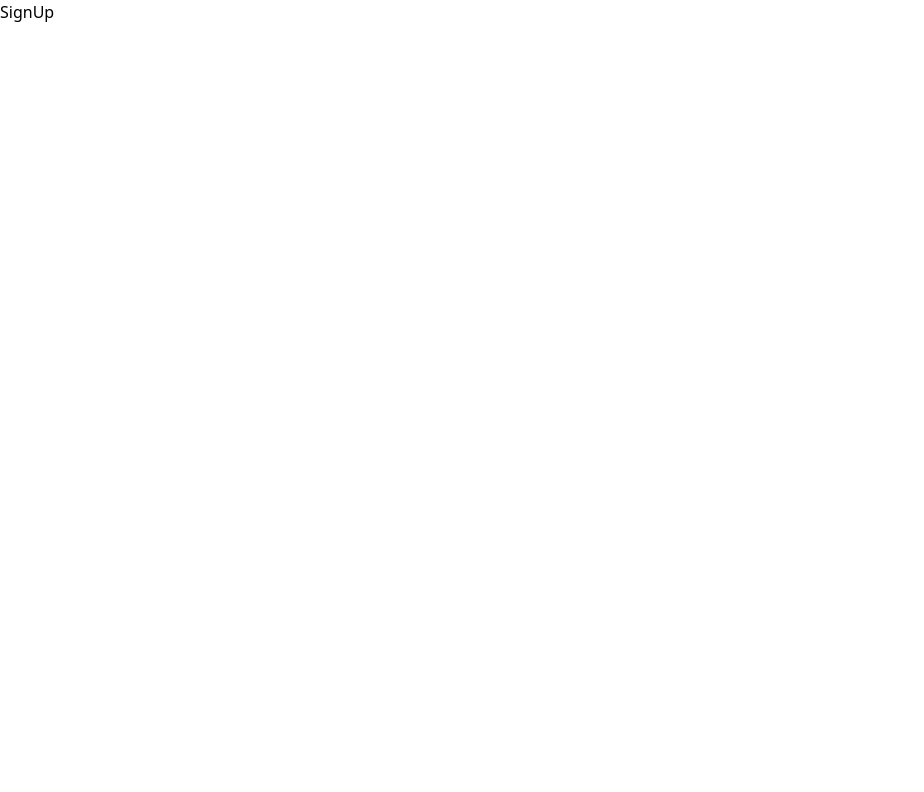
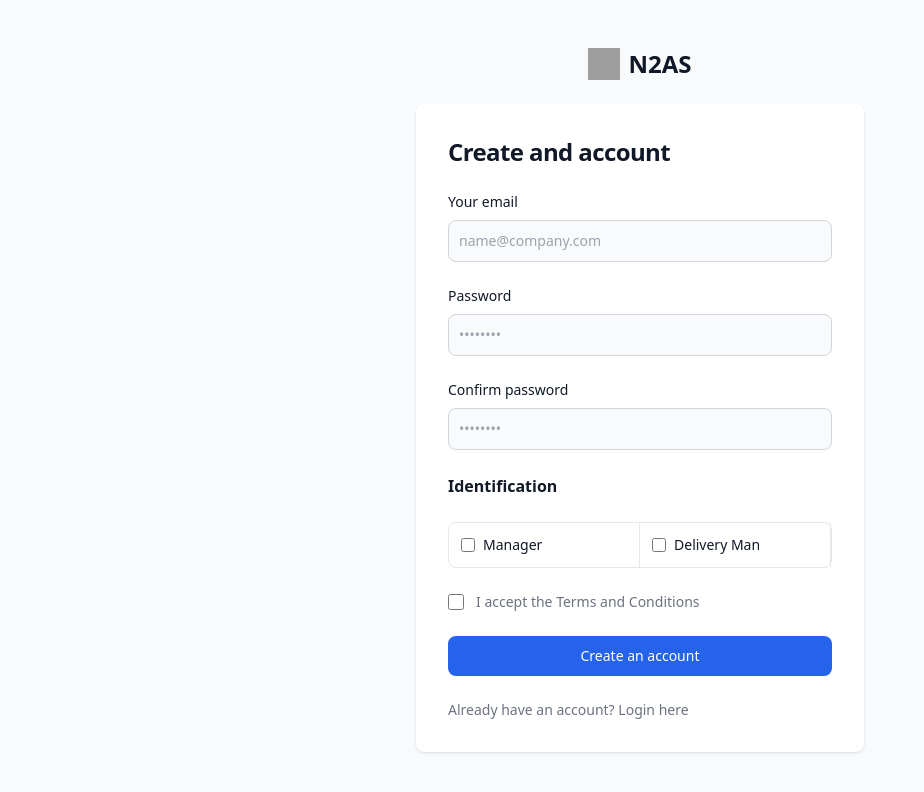
Before and after one commit to subrat0018/Newspaper-Agency-Automation-Software, a React (Vite) app in the folder Client/: page /sign-up in a window 1280 px wide. Shown: the top 792 px of the page, without its empty margins (0-924 px from the left). Built offline with nearby package versions, Linux system fonts and the light colour scheme; grey boxes are pictures that could not be loaded.

Commit message:
added SignUp Page

```diff
--- a/Client/src/pages/SignUp.jsx
+++ b/Client/src/pages/SignUp.jsx
@@ -1,7 +1,157 @@
 import React from "react";
 
 const SignUp = () => {
-  return <div>SignUp</div>;
+  return (
+    <section class="bg-gray-50 dark:bg-gray-900">
+      <div class="flex flex-col items-center justify-center px-6 py-8 mx-auto md:h-screen lg:py-0">
+        <a
+          href="#"
+          class="flex items-center mb-6 text-2xl font-semibold text-gray-900 dark:text-white"
+        >
+          <img
+            class="w-8 h-8 mr-2"
+            src="https://flowbite.s3.amazonaws.com/blocks/marketing-ui/logo.svg"
+            alt="logo"
+          />
+          N2AS
+        </a>
+        <div class="w-full bg-white rounded-lg shadow dark:border md:mt-0 sm:max-w-md xl:p-0 dark:bg-gray-800 dark:border-gray-700">
+          <div class="p-6 space-y-4 md:space-y-6 sm:p-8">
+            <h1 class="text-xl font-bold leading-tight tracking-tight text-gray-900 md:text-2xl dark:text-white">
+              Create and account
+            </h1>
+            <form class="space-y-4 md:space-y-6" action="#">
+              <div>
+                <label
+                  for="email"
+                  class="block mb-2 text-sm font-medium text-gray-900 dark:text-white"
+                >
+                  Your email
+                </label>
+                <input
+                  type="email"
+                  name="email"
+                  id="email"
+                  class="bg-gray-50 border border-gray-300 text-gray-900 sm:text-sm rounded-lg focus:ring-primary-600 focus:border-primary-600 block w-full p-2.5 dark:bg-gray-700 dark:border-gray-600 dark:placeholder-gray-400 dark:text-white dark:focus:ring-blue-500 dark:focus:border-blue-500"
+                  placeholder="name@company.com"
+                  required=""
+                />
+              </div>
+              <div>
+                <label
+                  for="password"
+                  class="block mb-2 text-sm font-medium text-gray-900 dark:text-white"
+                >
+                  Password
+                </label>
+                <input
+                  type="password"
+                  name="password"
+                  id="password"
+                  placeholder="••••••••"
+                  class="bg-gray-50 border border-gray-300 text-gray-900 sm:text-sm rounded-lg focus:ring-primary-600 focus:border-primary-600 block w-full p-2.5 dark:bg-gray-700 dark:border-gray-600 dark:placeholder-gray-400 dark:text-white dark:focus:ring-blue-500 dark:focus:border-blue-500"
+                  required=""
+                />
+              </div>
+              <div>
+                <label
+                  for="confirm-password"
+                  class="block mb-2 text-sm font-medium text-gray-900 dark:text-white"
+                >
+                  Confirm password
+                </label>
+                <input
+                  type="confirm-password"
+                  name="confirm-password"
+                  id="confirm-password"
+                  placeholder="••••••••"
+                  class="bg-gray-50 border border-gray-300 text-gray-900 sm:text-sm rounded-lg focus:ring-primary-600 focus:border-primary-600 block w-full p-2.5 dark:bg-gray-700 dark:border-gray-600 dark:placeholder-gray-400 dark:text-white dark:focus:ring-blue-500 dark:focus:border-blue-500"
+                  required=""
+                />
+              </div>
+              <h3 class="font-semibold text-gray-900 dark:text-white">
+                Identification
+              </h3>
+              <ul class="items-center w-full text-sm font-medium text-gray-900 bg-white border border-gray-200 rounded-lg sm:flex dark:bg-gray-700 dark:border-gray-600 dark:text-white">
+                <li class="w-full border-b border-gray-200 sm:border-b-0 sm:border-r dark:border-gray-600">
+                  <div class="flex items-center pl-3">
+                    <input
+                      id="vue-checkbox-list"
+                      type="checkbox"
+                      value=""
+                      class="w-4 h-4 text-blue-600 bg-gray-100 border-gray-300 rounded focus:ring-blue-500 dark:focus:ring-blue-600 dark:ring-offset-gray-700 dark:focus:ring-offset-gray-700 focus:ring-2 dark:bg-gray-600 dark:border-gray-500"
+                    />
+                    <label
+                      for="vue-checkbox-list"
+                      class="w-full py-3 ml-2 text-sm font-medium text-gray-900 dark:text-gray-300"
+                    >
+                      Manager
+                    </label>
+                  </div>
+                </li>
+                <li class="w-full border-b border-gray-200 sm:border-b-0 sm:border-r dark:border-gray-600">
+                  <div class="flex items-center pl-3">
+                    <input
+                      id="react-checkbox-list"
+                      type="checkbox"
+                      value=""
+                      class="w-4 h-4 text-blue-600 bg-gray-100 border-gray-300 rounded focus:ring-blue-500 dark:focus:ring-blue-600 dark:ring-offset-gray-700 dark:focus:ring-offset-gray-700 focus:ring-2 dark:bg-gray-600 dark:border-gray-500"
+                    />
+                    <label
+                      for="react-checkbox-list"
+                      class="w-full py-3 ml-2 text-sm font-medium text-gray-900 dark:text-gray-300"
+                    >
+                      Delivery Man
+                    </label>
+                  </div>
+                </li>
+              </ul>
+              <div class="flex items-start">
+                <div class="flex items-center h-5">
+                  <input
+                    id="terms"
+                    aria-describedby="terms"
+                    type="checkbox"
+                    class="w-4 h-4 border border-gray-300 rounded bg-gray-50 focus:ring-3 focus:ring-primary-300 dark:bg-gray-700 dark:border-gray-600 dark:focus:ring-primary-600 dark:ring-offset-gray-800"
+                    required=""
+                  />
+                </div>
+                <div class="ml-3 text-sm">
+                  <label
+                    for="terms"
+                    class="font-light text-gray-500 dark:text-gray-300"
+                  >
+                    I accept the{" "}
+                    <a
+                      class="font-medium text-primary-600 hover:underline dark:text-primary-500"
+                      href="#"
+                    >
+                      Terms and Conditions
+                    </a>
+                  </label>
+                </div>
+              </div>
+              <button
+                type="submit"
+                class="w-full text-white bg-blue-600 hover:bg-blue-700 focus:ring-4 focus:outline-none focus:ring-primary-300 font-medium rounded-lg text-sm px-5 py-2.5 text-center dark:bg-primary-600 dark:hover:bg-primary-700 dark:focus:ring-primary-800"
+              >
+                Create an account
+              </button>
+              <p class="text-sm font-light text-gray-500 dark:text-gray-400">
+                Already have an account?{" "}
+                <a
+                  href="#"
+                  class="font-medium text-primary-600 hover:underline dark:text-primary-500"
+                >
+                  Login here
+                </a>
+              </p>
+            </form>
+          </div>
+        </div>
+      </div>
+    </section>
+  );
 };
 
 export default SignUp;
```
